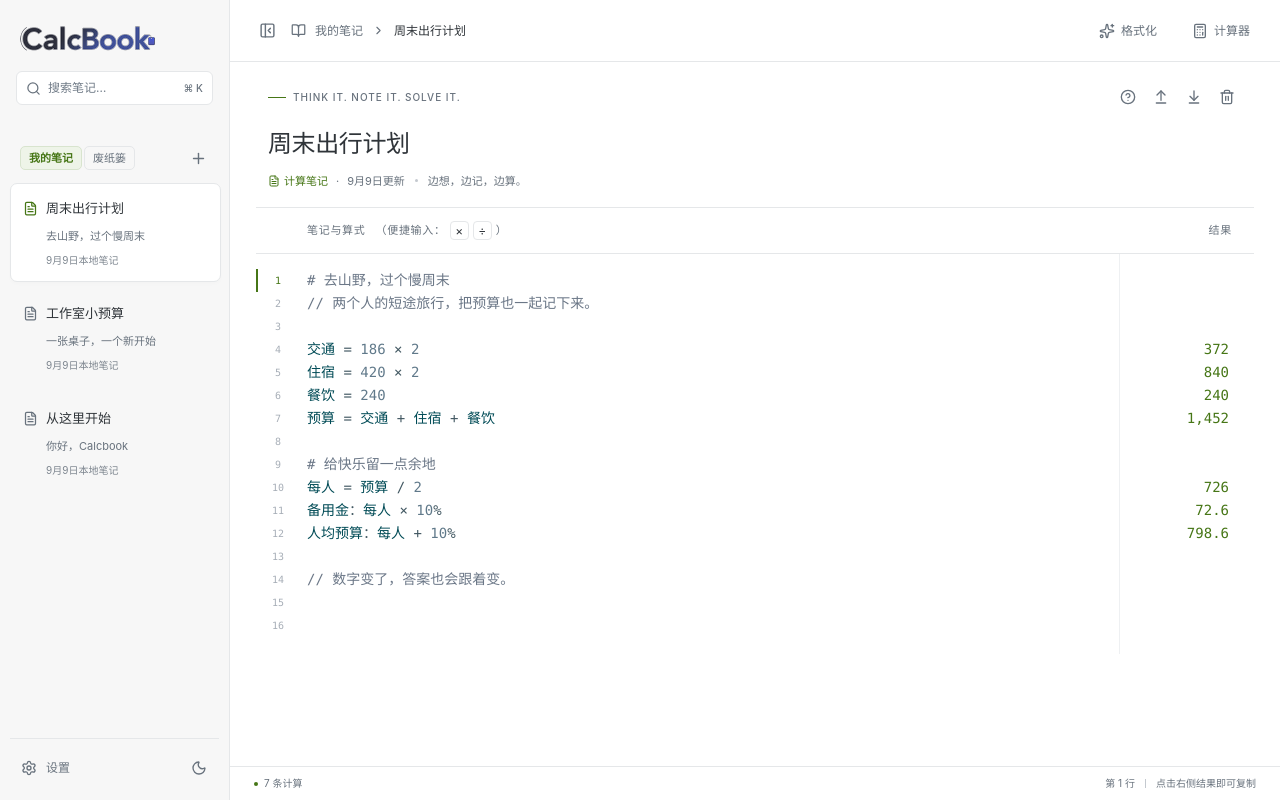
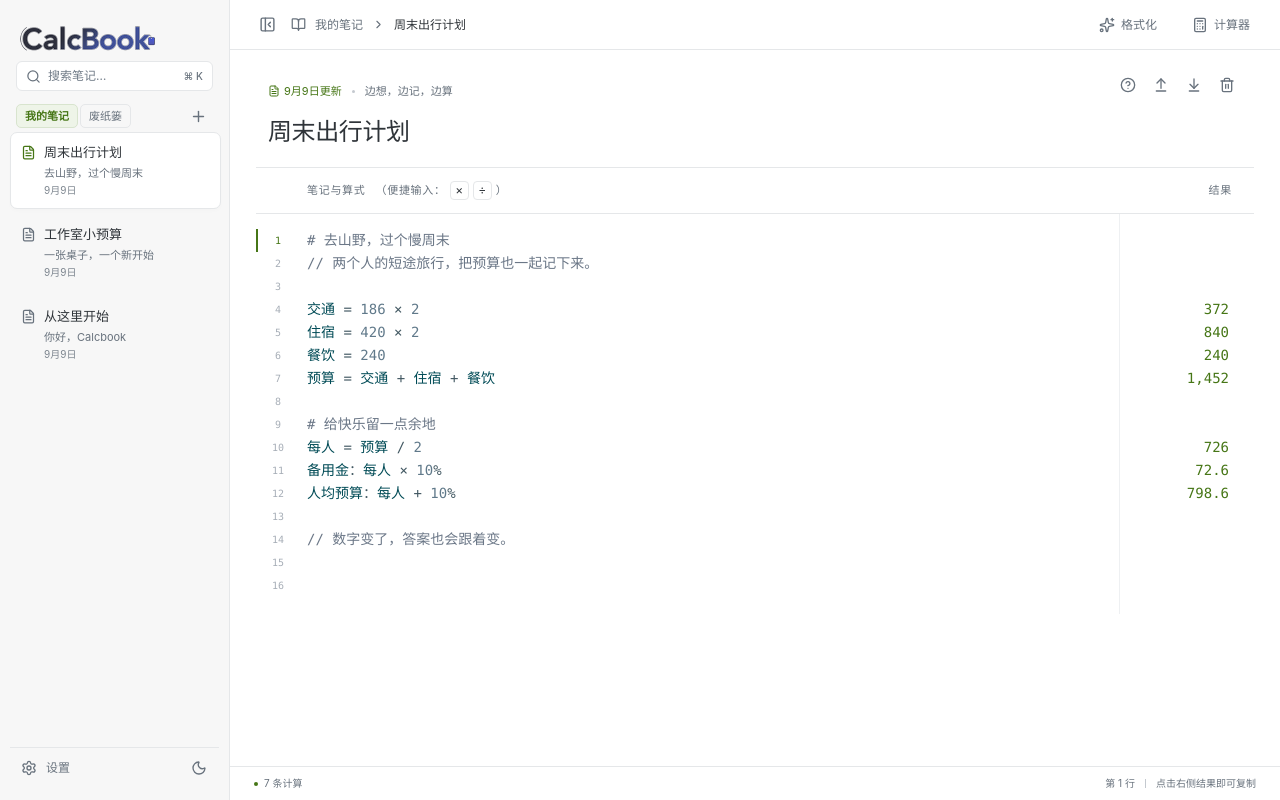
Before and after one commit to Tairraos/calcbook, a React (Vite) app: page / in a window 1280 px wide. Built offline with nearby package versions, Linux system fonts and the light colour scheme.

Commit message:
feat: 界面紧凑化——元信息上移标题上方、侧栏顶栏收紧间距、收起图标成对 (0.6.12)

```diff
--- a/package.json
+++ b/package.json
@@ -1,6 +1,6 @@
 {
   "name": "calcbook",
-  "version": "0.6.11",
+  "version": "0.6.12",
   "private": true,
   "repository": {
     "type": "git",
--- a/src-tauri/tauri.conf.json
+++ b/src-tauri/tauri.conf.json
@@ -1,7 +1,7 @@
 {
   "$schema": "https://schema.tauri.app/config/2",
   "productName": "Calcbook",
-  "version": "0.6.11",
+  "version": "0.6.12",
   "identifier": "com.tairraos.calcbook",
   "build": {
     "beforeDevCommand": "pnpm dev",
--- a/src/App.tsx
+++ b/src/App.tsx
@@ -9,9 +9,9 @@ import {
   CircleHelp,
   FileText,
   FolderOpen,
-  Menu,
   Moon,
   PanelLeftClose,
+  PanelLeftOpen,
   Plus,
   Search,
   Settings,
@@ -619,10 +619,7 @@ export default function App() {
                     .find((line) => line.trim())
                     ?.replace(/^#+\s*/, "") || "一张白纸，等一个想法"}
                 </span>
-                <span className="note-date">
-                  {date(note.updatedAt)}
-                  <span>本地笔记</span>
-                </span>
+                <span className="note-date">{date(note.updatedAt)}</span>
               </button>
             ))}
             {visibleNotes.length === 0 && (
@@ -665,7 +662,7 @@ export default function App() {
               aria-expanded={sidebarOpen}
               onClick={() => setSidebarOpen(!sidebarOpen)}
             >
-              {sidebarOpen ? <PanelLeftClose size={17} /> : <Menu size={18} />}
+              {sidebarOpen ? <PanelLeftClose size={17} /> : <PanelLeftOpen size={17} />}
             </IconButton>
             <BookOpen size={15} />
             <span>{trashView ? "废纸篓" : "我的笔记"}</span>
@@ -720,10 +717,14 @@ export default function App() {
           <>
             <div className="note-heading">
               <div className="note-kicker">
-                <span className="eyebrow">
-                  <span className="tiny-rule" />
-                  THINK IT. NOTE IT. SOLVE IT.
-                </span>
+                <div className="note-meta">
+                  <span className="note-type">
+                    <FileText size={12} />
+                    {date(selected.updatedAt)}更新
+                  </span>
+                  <span className="note-saved-dot" />
+                  <span>边想，边记，边算</span>
+                </div>
                 <div className="note-tools">
                   <IconButton title="语法速查" onClick={() => setHelpOpen(true)}>
                     <CircleHelp size={16} />
@@ -783,16 +784,6 @@ export default function App() {
                 readOnly={selected.trashed}
                 onChange={(event) => patchNote({ title: event.target.value })}
               />
-              <div className="note-meta">
-                <span className="note-type">
-                  <FileText size={12} />
-                  计算笔记
-                </span>
-                <span className="meta-divider">·</span>
-                <span>{date(selected.updatedAt)}更新</span>
-                <span className="note-saved-dot" />
-                <span>边想，边记，边算。</span>
-              </div>
             </div>
             {selected.trashed && (
               <div className="trash-banner">
--- a/src/styles.css
+++ b/src/styles.css
@@ -130,7 +130,7 @@ input::placeholder {
   display: flex;
   align-items: center;
   gap: 8px;
-  margin: 0 8px 20px 10px;
+  margin: 0 8px 10px 10px;
 }
 .brand-logo {
   display: block;
@@ -190,8 +190,8 @@ input::placeholder {
   display: flex;
   align-items: center;
   gap: 7px;
-  height: 34px;
-  margin: 0 6px 19px;
+  height: 30px;
+  margin: 0 6px 10px;
   padding: 0 9px;
   border: 1px solid var(--border);
   border-radius: 6px;
@@ -250,7 +250,7 @@ kbd {
   display: flex;
   align-items: center;
   justify-content: space-between;
-  padding: 19px 6px 9px 10px;
+  padding: 0 6px;
   color: var(--muted);
   font-size: 11px;
   letter-spacing: 0.6px;
@@ -312,11 +312,11 @@ kbd {
   flex-direction: column;
   text-align: left;
   width: 100%;
-  padding: 15px 12px 13px;
-  margin-bottom: 6px;
+  padding: 10px;
+  margin-bottom: 5px;
   border: 1px solid transparent;
   border-radius: 7px;
-  gap: 9px;
+  gap: 2px;
 }
 .note-card:hover {
   background: var(--hover);
@@ -370,7 +370,7 @@ kbd {
 }
 .sidebar-bottom {
   border-top: 1px solid var(--border);
-  padding: 11px 5px 0;
+  padding: 2px 5px 0;
 }
 .settings-entry {
   display: flex;
@@ -414,7 +414,7 @@ kbd {
 }
 .topbar {
   display: flex;
-  height: 62px;
+  height: 50px;
   align-items: center;
   justify-content: space-between;
   padding: 0 20px 0 22px;
```
Also changed, not shown: 2 other files (tests, documents, lock files or other folders).
